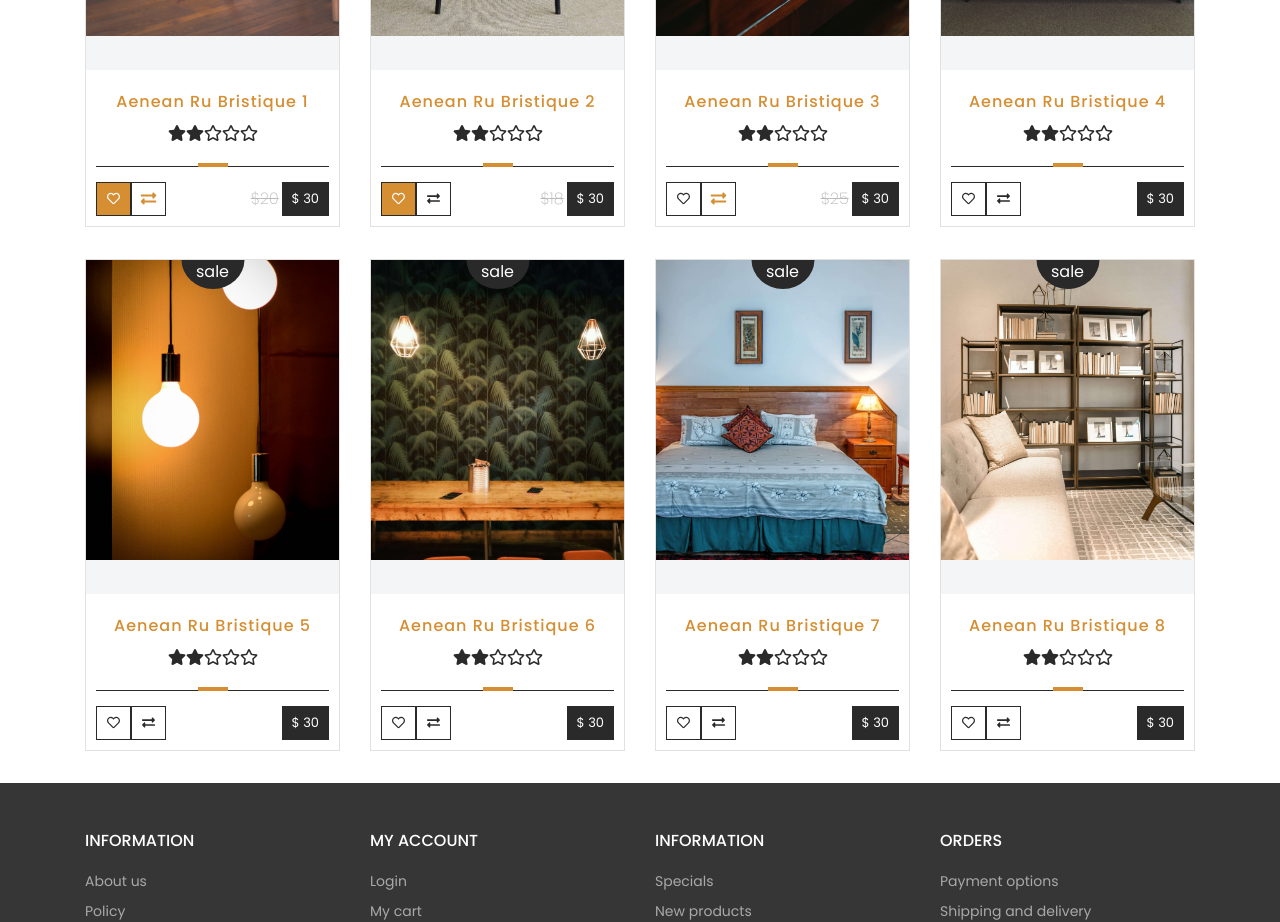
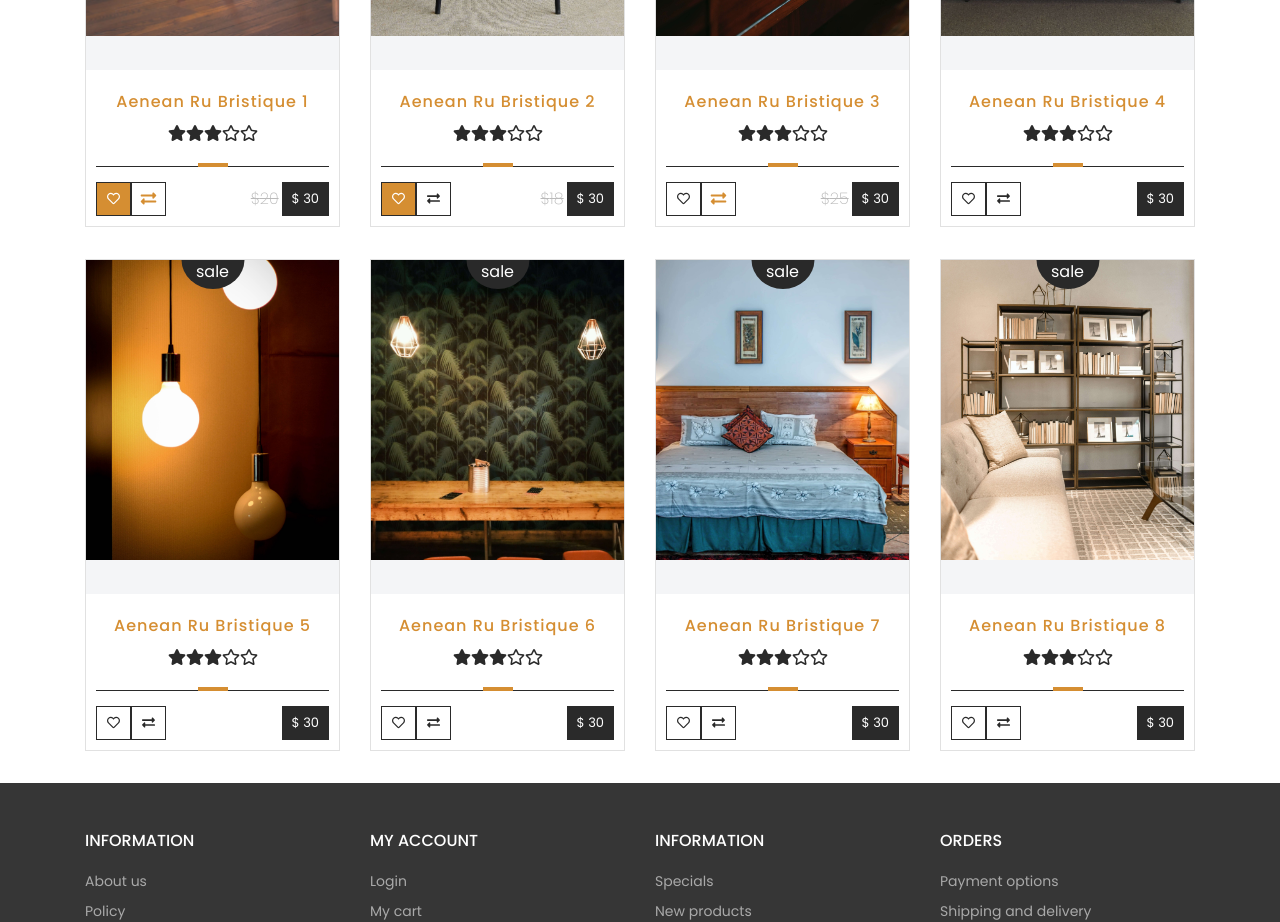
Before and after one commit to iMdPd/reactTeamProject, a React (Create React App) app: page / in a window 1280 px wide. Shown: the part 940-1862 px from the top of the page. Built offline with nearby package versions, Linux system fonts and the light colour scheme.

Commit message:
Change array of stars logic. Capitalize words

```diff
--- a/src/components/common/ProductBox/ProductBox.js
+++ b/src/components/common/ProductBox/ProductBox.js
@@ -40,13 +40,11 @@ const ProductBox = ({ id, name, price, promo, stars, oldPrice, favorite, compare
       <div className={styles.content}>
         <h5>{name}</h5>
         <div className={styles.stars}>
-          {[1, 2, 3, 4, 5].map(i => (
+          {[...Array(5).keys()].map(i => (
             <a key={i} href='#'>
-              {i <= stars ? (
-                <FontAwesomeIcon icon={faStar}>{i} stars</FontAwesomeIcon>
-              ) : (
-                <FontAwesomeIcon icon={farStar}>{i} stars</FontAwesomeIcon>
-              )}
+              <FontAwesomeIcon icon={i <= stars ? faStar : farStar}>
+                {i} stars
+              </FontAwesomeIcon>
             </a>
           ))}
         </div>
```
